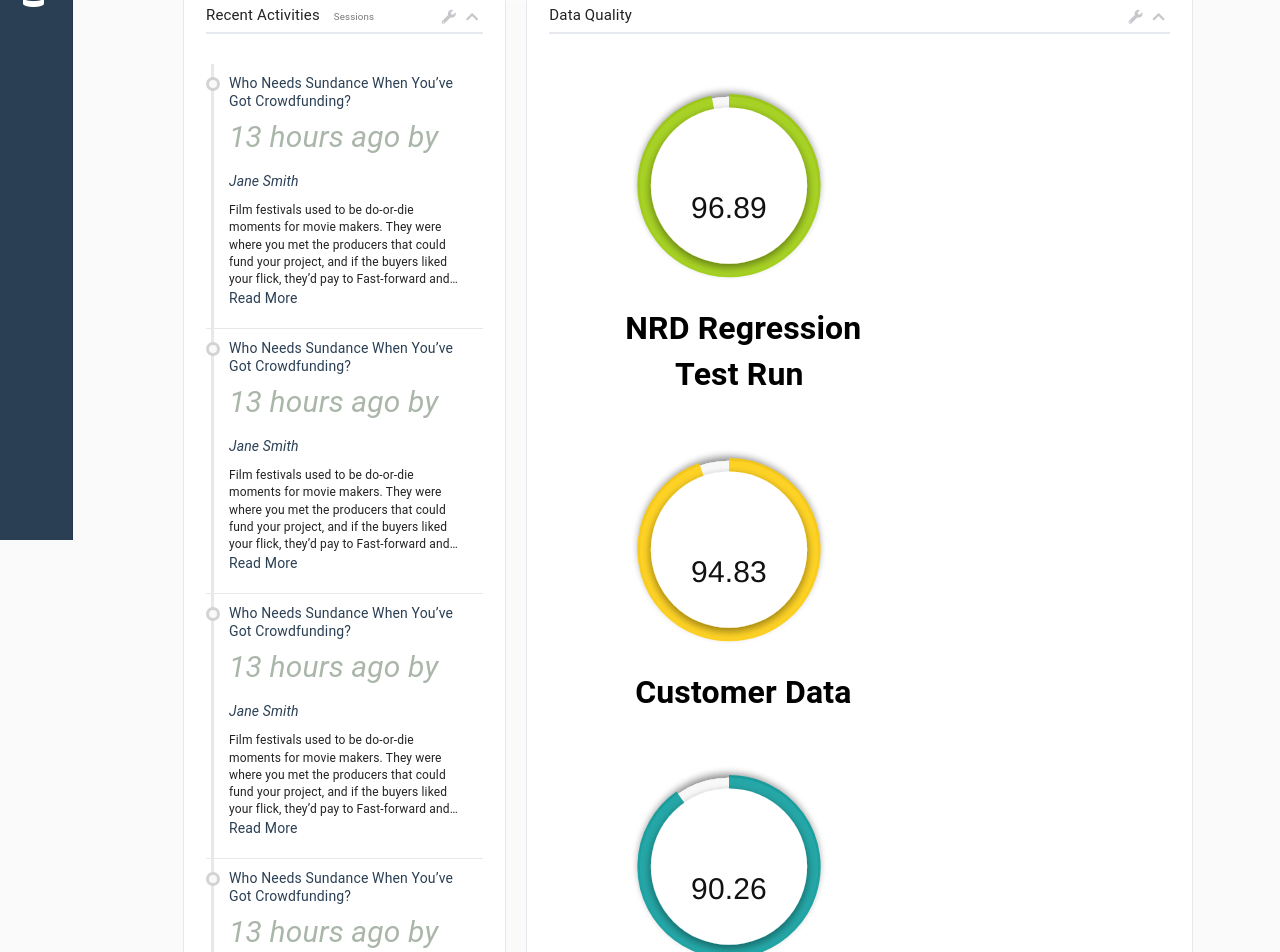
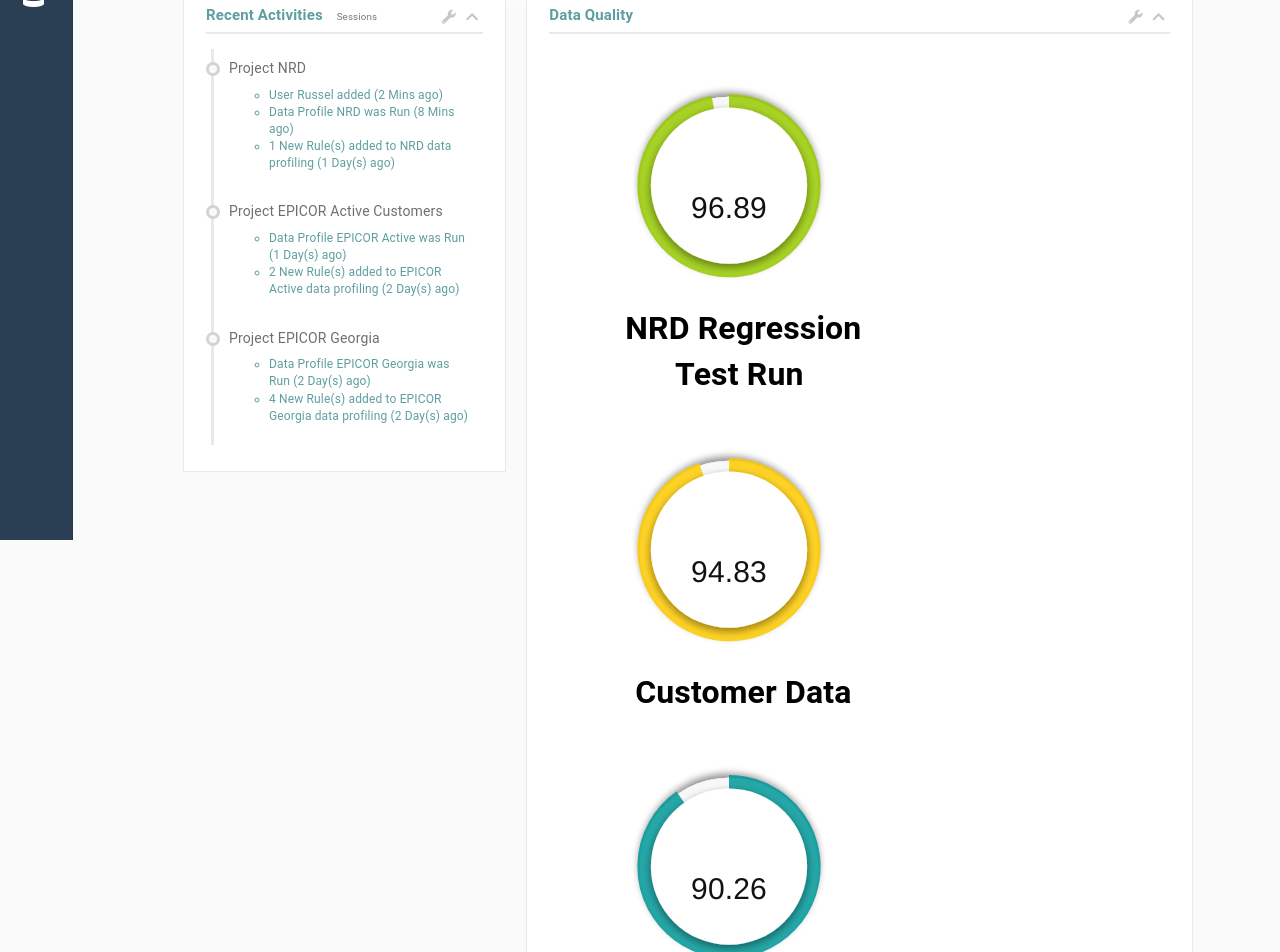
Before and after one commit to somasunder-cs/acciom-portal, a React app: page /dashboard in a window 1280 px wide. Shown: the part 260-1212 px from the top of the page. Built offline with nearby package versions, Linux system fonts and the light colour scheme.

Commit message:
style changes

```diff
--- a/src/containers/Home.js
+++ b/src/containers/Home.js
@@ -158,7 +158,7 @@ class Home extends React.Component {
 			<div id="testSuiteUploadContainer">
 				<div className='testSuiteUploadOptions'>
 					<Panel className='testSuiteUploadPanel'>
-						<Panel.Heading>Upload Test Suite</Panel.Heading>
+						<Panel.Heading>Upload Data Profiling</Panel.Heading>
 						<Panel.Body>
 							<div className="hideElement">
 								<input  id="testSuiteUploadFile" type="file" className="file" placeholder="Upload file" accept=".xlsx"
--- a/src/containers/NavigationBar.js
+++ b/src/containers/NavigationBar.js
@@ -203,7 +203,7 @@ function NavigationBar(props) {
 									<Icon className={clsx(classes.icon, 'fas fa-upload fa-2x')} color="primary" />
 								</Link>
 							</ListItemIcon>
-							<Link to={`/home`} className = {classes.home}> Upload Test Suites </Link> <br />
+							<Link to={`/home`} className = {classes.home}> Upload Data Profiling </Link> <br />
 						</MenuItem>
 						<MenuItem>
 							<ListItemIcon>
@@ -211,7 +211,7 @@ function NavigationBar(props) {
 									<Icon className={clsx(classes.icon, 'fas fa-list-alt fa-2x')} color="primary" />
 								</Link>
 							</ListItemIcon>
-							<Link to={`/startup`} className = {classes.startup}>Test Suites</Link>
+							<Link to={`/startup`} className = {classes.startup}>Data Profiling</Link>
 						</MenuItem>
 						<MenuItem>
 							<ListItemIcon>
--- a/src/containers/Startup.js
+++ b/src/containers/Startup.js
@@ -16,7 +16,7 @@ class Startup extends React.Component {
 	render() {
 		return (
 			<div>
-				<h2 className="activityHeading">Test Suite List</h2><br></br>
+				<h2 className="activityHeading">Data Profiling</h2><br></br>
 				<TestSuiteList />
 			</div>
 		);
--- a/src/containers/Timeline.js
+++ b/src/containers/Timeline.js
@@ -41,12 +41,14 @@ class TimeLineComponent extends Component {
                         <div className="block">
                           <div className="block_content">
                             <h2 className="title">
-                                              <a>Who Needs Sundance When You’ve Got&nbsp;Crowdfunding?</a>
+                                              <a>Project NRD</a>
                                           </h2>
-                            <div className="byline">
-                              <span>13 hours ago</span> by <a>Jane Smith</a>
-                            </div>
-                            <p className="excerpt">Film festivals used to be do-or-die moments for movie makers. They were where you met the producers that could fund your project, and if the buyers liked your flick, they’d pay to Fast-forward and… <a>Read&nbsp;More</a>
+                            <p className="excerpt">
+                              <ul className="timeLineData">
+                                <li>User Russel added (2 Mins ago)</li>
+                                <li>Data Profile NRD was Run (8 Mins ago)</li>
+                                <li>1 New Rule(s) added to NRD data profiling (1 Day(s) ago)</li>
+                              </ul>
                             </p>
                           </div>
                         </div>
@@ -55,12 +57,13 @@ class TimeLineComponent extends Component {
                         <div className="block">
                           <div className="block_content">
                             <h2 className="title">
-                                              <a>Who Needs Sundance When You’ve Got&nbsp;Crowdfunding?</a>
+                                              <a>Project EPICOR Active Customers</a>
                                           </h2>
-                            <div className="byline">
-                              <span>13 hours ago</span> by <a>Jane Smith</a>
-                            </div>
-                            <p className="excerpt">Film festivals used to be do-or-die moments for movie makers. They were where you met the producers that could fund your project, and if the buyers liked your flick, they’d pay to Fast-forward and… <a>Read&nbsp;More</a>
+                            <p className="excerpt">
+                              <ul className="timeLineData">
+                                <li>Data Profile EPICOR Active was Run (1 Day(s) ago)</li>
+                                <li>2 New Rule(s) added to EPICOR Active data profiling (2 Day(s) ago)</li>
+                              </ul>
                             </p>
                           </div>
                         </div>
@@ -69,26 +72,13 @@ class TimeLineComponent extends Component {
                         <div className="block">
                           <div className="block_content">
                             <h2 className="title">
-                                              <a>Who Needs Sundance When You’ve Got&nbsp;Crowdfunding?</a>
+                                              <a>Project EPICOR Georgia</a>
                                           </h2>
-                            <div className="byline">
-                              <span>13 hours ago</span> by <a>Jane Smith</a>
-                            </div>
-                            <p className="excerpt">Film festivals used to be do-or-die moments for movie makers. They were where you met the producers that could fund your project, and if the buyers liked your flick, they’d pay to Fast-forward and… <a>Read&nbsp;More</a>
-                            </p>
-                          </div>
-                        </div>
-                      </li>
-                      <li>
-                        <div className="block">
-                          <div className="block_content">
-                            <h2 className="title">
-                                              <a>Who Needs Sundance When You’ve Got&nbsp;Crowdfunding?</a>
-                                          </h2>
-                            <div className="byline">
-                              <span>13 hours ago</span> by <a>Jane Smith</a>
-                            </div>
-                            <p className="excerpt">Film festivals used to be do-or-die moments for movie makers. They were where you met the producers that could fund your project, and if the buyers liked your flick, they’d pay to Fast-forward and… <a>Read&nbsp;More</a>
+                            <p className="excerpt">
+                              <ul className="timeLineData">
+                                <li>Data Profile EPICOR Georgia was Run (2 Day(s) ago)</li>
+                                <li>4 New Rule(s) added to EPICOR Georgia data profiling (2 Day(s) ago)</li>
+                              </ul>
                             </p>
                           </div>
                         </div>
--- a/src/css/styles.css
+++ b/src/css/styles.css
@@ -1016,7 +1016,6 @@ html
    .x_title {
        border-bottom: 2px solid #E6E9ED;
        padding: 1px 5px 6px;
-       margin-bottom: 10px
    }
    .x_title .filter {
        width: 40%;
@@ -1042,7 +1041,6 @@ html
        width: 100%;
        float: left;
        clear: both;
-       margin-top: 5px
    }
    .x_content h4 {
        font-size: 16px;
@@ -2528,8 +2526,8 @@ html
    }
    ul.timeline li {
        position: relative;
-       border-bottom: 1px solid #e8e8e8;
-       clear: both
+       clear: both;
+       color: cadetblue;
    }
    .timeline .block {
        margin: 0;
@@ -4028,6 +4026,8 @@ html
 
 .activityHeading, .chartHeading {
     font-size: 15px !important;
+    font-weight: bold;
+    color: cadetblue;
 }
 
 .clearfix {
@@ -4262,10 +4262,15 @@ textarea {width:280px;}
   }
 
   .block_content a {
-    color: #2A3F54 !important;
+    color: #6f6f6f !important;
     font-size: 14px;
   }
 
   .excerpt {
     font-size: 12px;
+    padding-top: 10px;
   }
+
+  .timeLineData li{
+    border-bottom: unset !important;
+  }
```
